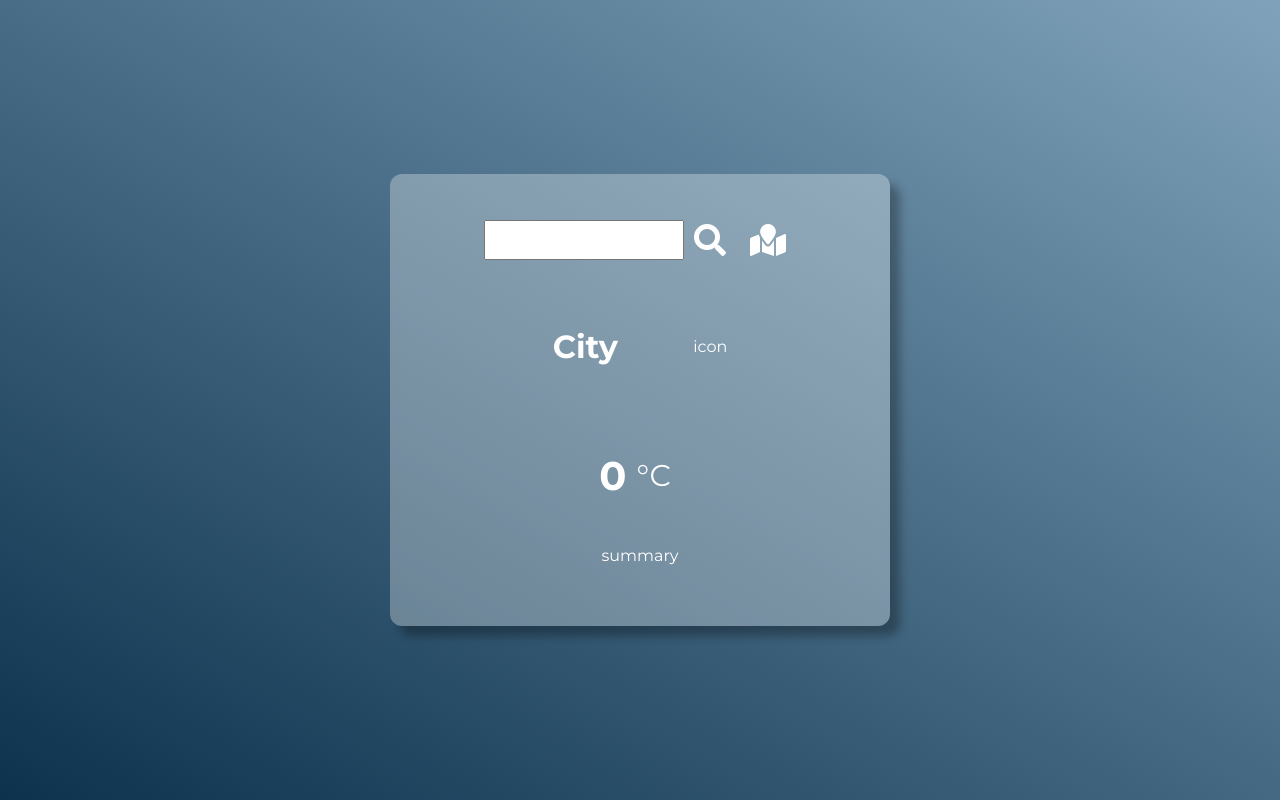
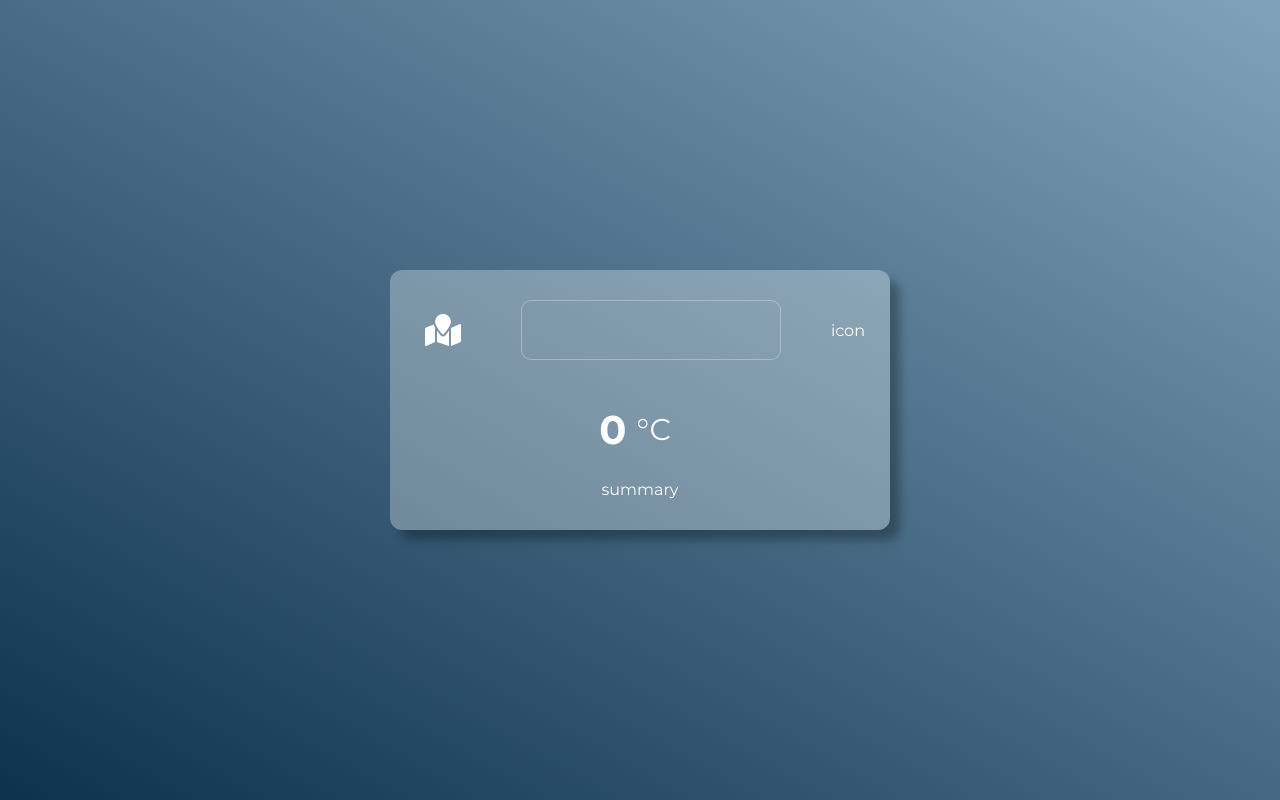
Before and after one commit to artursem/weather-app, a plain HTML site: page index.html in a window 1280 px wide. Drawn offline with nearby package versions, Linux system fonts and the light colour scheme.

Commit message:
bug fixes

```diff
--- a/app.js
+++ b/app.js
@@ -1,3 +1,6 @@
+// INIT
+const input = document.querySelector('input');
+
 // GET CURRENT POSITION
 const success = (position) => {
     const currentPosition = {
@@ -26,6 +29,7 @@ const fetchData = async ( position ) => {
 
 // DISPLAY RESULTS
 const showData = (data) => {
+    //console.log(data);
     const { description, icon } = data.weather[0];
     const { temp } = data.main;
     const city = document.querySelector('.location-city');
@@ -36,8 +40,8 @@ const showData = (data) => {
     weatherIcon.innerHTML =
     `<img src="http://openweathermap.org/img/wn/${icon}@2x.png" alt="${description}">`;
     summary.textContent = description;
-
-    const tempBtn = document.querySelector('.temperature');
+    input.value = data.name;
+    const tempBtn = document.querySelector('.degree-section');
     const tempSpan = document.querySelector('.degree-section span');
     const tempC = Math.round(temp - 273);
     const tempF = Math.round((tempC * 5 / 9) + 32);
@@ -54,7 +58,12 @@ const showData = (data) => {
 };
 
 // AUTOMATIC
-navigator.geolocation.getCurrentPosition(success);
+const getLocalWeather = () => navigator.geolocation.getCurrentPosition(success);
+window.addEventListener('load', getLocalWeather);
+
+// LOCAL BTN
+const localWeather = document.querySelector('#local');
+localWeather.addEventListener('click', getLocalWeather);
 
 // CITY INPUT
 const onInput = (input) => {
@@ -63,6 +72,9 @@ const onInput = (input) => {
     fetchCity(value)
     .then((response) => {
         showData(response);
+    })
+    .catch(() => {
+        alert('pick a city!');
     });
     }
 }
@@ -89,6 +101,4 @@ const fetchCity = async (city) => {
     return response.data;
 };
 
-
-const input = document.querySelector('input');
 input.addEventListener('input', debounce(onInput));
--- a/index.html
+++ b/index.html
@@ -9,17 +9,9 @@
 </head>
 <body>
     <main>
-        <div class="searchbar">
-            <div class="form">
-                <input type="text" name="name" place-holder="enter city" required>
-            </div>
-            <div class="icons">
-                <i class="fas fa-search fa-2x" id="search"></i>
-                <i class="fas fa-map-marked fa-2x" id="local"></i>
-            </div>
-        </div>
         <div class="location">
-            <h1 class="location-city">City</h1>
+            <i class="fas fa-map-marked fa-2x" id="local"></i>
+            <input  class="location-city" type="text" name="name" place-holder="enter city" required>
             <p id="weather-icon">icon</p>
         </div>
         <div class="temperature">
--- a/style.css
+++ b/style.css
@@ -33,15 +33,15 @@ main {
     flex-direction: column;
     justify-content: center;
     align-items: center;
-    /* border: 1px solid var(--gray02); */
+    min-width: 500px;
     border-radius: 12px;
     background-color: var(--gray03);
     box-shadow: 10px 10px 10px var(--gray04);
-    padding: 40px 0;
+    padding: 0px 0 20px 0;
 }
 .location, .temperature {
-    height: 20vh;
-    width: 50%;
+    height: 15vh;
+    width: 100%;
     display: flex;
     justify-content: space-around;
     align-items: center;
@@ -73,34 +73,39 @@ main {
     width: 100px;
     height: 100px;
 }
-/* search */
-.searchbar {
-    display: flex;
-    flex-direction: row;
-    justify-content: center;
-    align-items: center;
-    width: 500px;
-}
-.icons i{
+i{
     margin: 10px;
     cursor: pointer;
     color: white;
 
 }
-.icons i:hover {
+i:hover {
     transition: color 0.3s ease-in-out;
     color:var(--gray02);
 }
 
 
-.form input {
-    width: 200px;
-    height: 40px;
+input {
+    width: 260px;
+    height: 60px;
 
+    font-size: 28px;
+    font-weight: bold;
     font-family: 'Montserrat', sans-serif;
-    color: var(--gray01);
+    color: white;
+    background: none;
+    border: none;
     padding: 3px;
+    cursor: pointer;
+
+    border: 1px solid var(--gray03);
+    border-radius: 10px;
+
+
 }
-.form input:focus-within {
+input:focus-within {
+    background: var(--gray02);
     color: var(--grad4);
+    outline: 1px white;
+
 }
```
